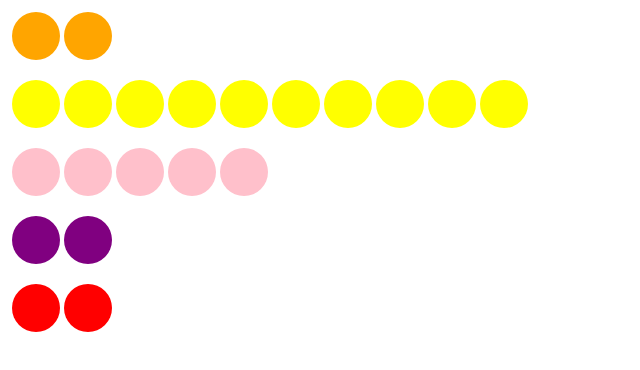
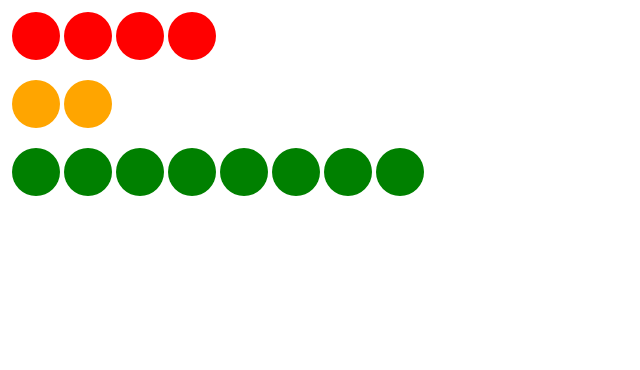
Before and after one commit to richardcrng/smarties-challenge, a React (Create React App) app: page / in a window 1280 px wide. Shown: the top 370 px of the page, without its empty margins (0-640 px from the left). Built offline with nearby package versions, Linux system fonts and the light colour scheme.

Commit message:
create SmartiesBagContent organism

```diff
--- a/src/App.js
+++ b/src/App.js
@@ -1,37 +1,16 @@
 import React from 'react';
-import SmartiesColorRow from './components/molecules/SmartiesColorRow';
+import SmartiesBagContents from './components/organisms/SmartiesBagContents';
 
 function App() {
-  const [state, setState] = React.useState({
-    orange: 2,
-    yellow: 10,
-    pink: 5,
-    purple: 2,
-    green: 0,
-    red: 2,
-  })
-
-  const createColorDecrement = color => onClickEvent => {
-    setState(prevState => ({
-      ...prevState,
-      [color]: prevState[color] - 1
-    }))
-  }
 
   return (
     <div>
-      <SmartiesColorRow.Group>
-        {
-          Object.entries(state).filter(([color, n]) => n > 0)
-            .map(([color, n]) => (
-              <SmartiesColorRow
-                key={color}
-                {...{ color, n }}
-                onClick={createColorDecrement(color)}
-              />
-            ))
-        }
-      </SmartiesColorRow.Group>
+      <SmartiesBagContents
+        orange={2}
+        red={4}
+        green={8}
+        purple={9}
+      />
     </div>
   );
 }
--- /dev/null
+++ b/src/components/organisms/SmartiesBagContents/SmartiesBagContents.js
@@ -0,0 +1,34 @@
+import React from 'react';
+import SmartiesColorRow from '../../molecules/SmartiesColorRow';
+
+function SmartiesBagContents({ red, orange, blue, green, yellow, pink, violet, brown }) {
+  const [state, setState] = React.useState({
+    red, orange, blue, green, yellow, pink, violet, brown
+  })
+
+  const createColorDecrement = color => onClickEvent => {
+    setState(prevState => ({
+      ...prevState,
+      [color]: prevState[color] - 1
+    }))
+  }
+
+  return (
+    <div>
+      <SmartiesColorRow.Group>
+        {
+          Object.entries(state).filter(([color, n]) => n > 0)
+            .map(([color, n]) => (
+              <SmartiesColorRow
+                key={color}
+                {...{ color, n }}
+                onClick={createColorDecrement(color)}
+              />
+            ))
+        }
+      </SmartiesColorRow.Group>
+    </div>
+  );
+}
+
+export default SmartiesBagContents;
--- /dev/null
+++ b/src/components/organisms/SmartiesBagContents/index.js
@@ -0,0 +1,3 @@
+import SmartiesBagContents from "./SmartiesBagContents";
+
+export default SmartiesBagContents
```
